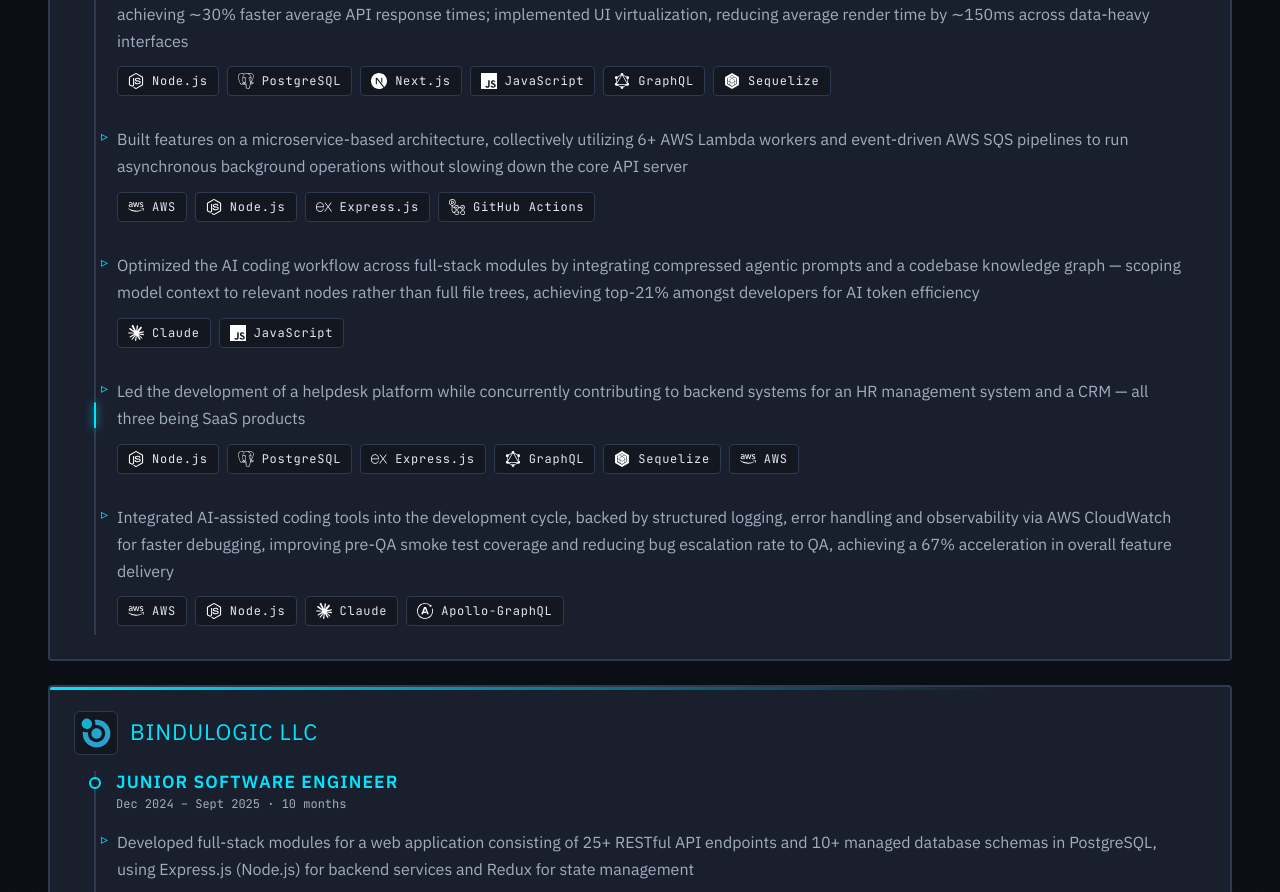
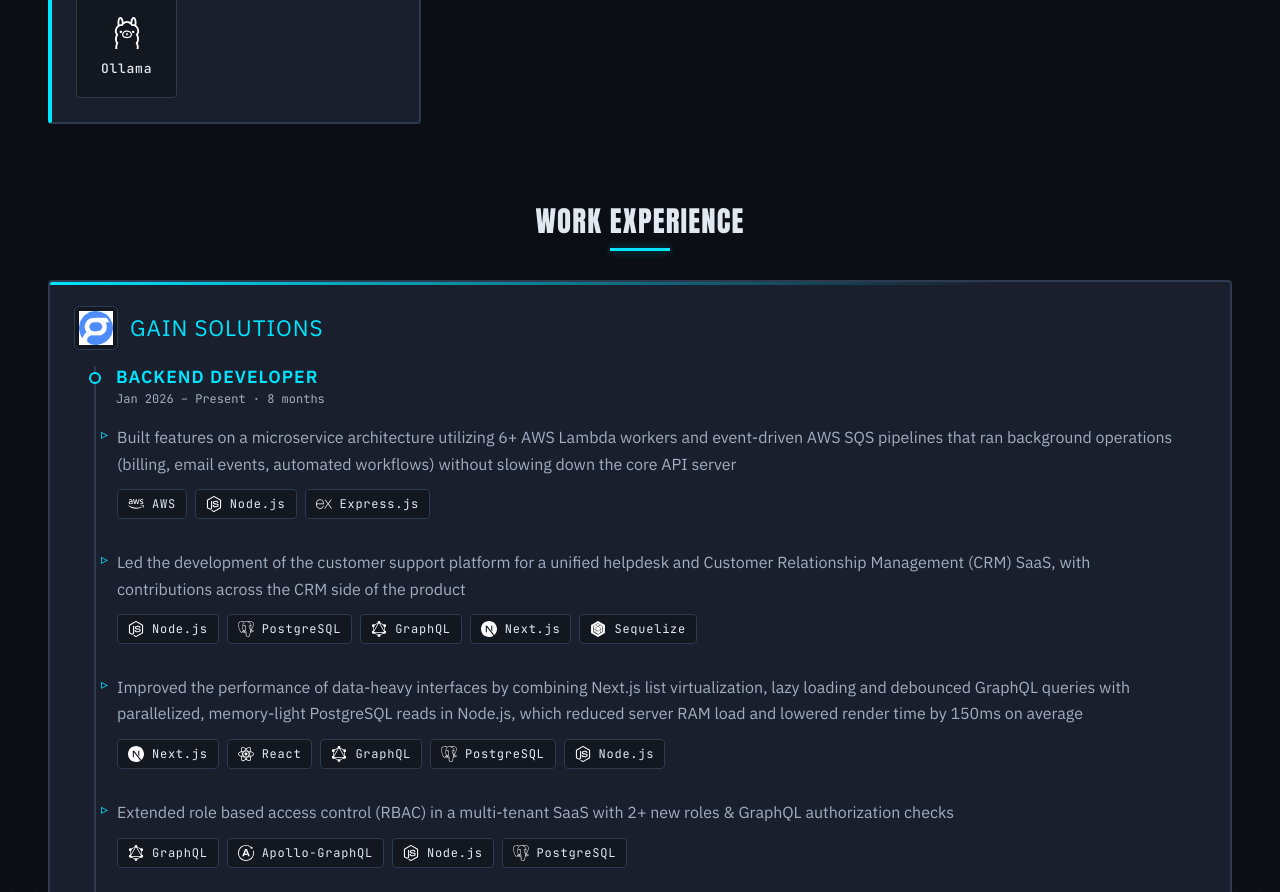
Before and after one commit to GoonerMAK/MyPortfolio-vite, a React (Vite) app: page / in a window 1280 px wide. Shown: the part 1880-2772 px from the top of the page. Built offline with nearby package versions, Linux system fonts and the light colour scheme.

Commit message:
fix: enhance experience component by implementing date formatting and adding new skills to improve clarity and detail

```diff
--- a/src/components/Experience/Experience.tsx
+++ b/src/components/Experience/Experience.tsx
@@ -2,6 +2,7 @@ import { m } from 'motion/react'
 import { experience } from '@/data/portfolio'
 import { skillIconMap, skillColorMap } from '@/data/skillIcons'
 import { DeepDiveZone } from './DeepDiveZone'
+import { formatDateRange, formatDuration, monthsBetween } from '@/lib/date'
 
 // Helper: Parse achievement text and wrap highlighted phrases
 function HighlightedText({ text, highlights }: { text: string; highlights?: string[] }) {
@@ -78,8 +79,9 @@ export function Experience() {
                     </a>
                   ) : company.name}
                 </h3>
-                {/* <span className="text-xs text-[var(--clr-fg)] font-['JetBrains_Mono']">
-                  {company.totalTenure}
+                {/* Company tenure (earliest start → latest end), if re-enabled:
+                <span className="text-xs text-[var(--clr-fg)] font-['JetBrains_Mono']">
+                  {formatDuration(monthsBetween(company.roles.at(-1)!.start, company.roles[0].end))}
                 </span> */}
               </div>
             </div>
@@ -111,7 +113,7 @@ export function Experience() {
                     {role.title}
                   </h4>
                   <p className="text-xs text-[var(--clr-fg)] mt-0.5 font-['JetBrains_Mono']">
-                    {role.dateRange} · {role.duration}
+                    {formatDateRange(role.start, role.end)} · {formatDuration(monthsBetween(role.start, role.end))}
                   </p>
 
                   {/* Achievements */}
--- a/src/data/portfolio.ts
+++ b/src/data/portfolio.ts
@@ -95,7 +95,7 @@ export const projects: Project[] = [
 export const skillsList = [
   {
     title: 'Backend Development',
-    skills: ['Node.js', 'Express.js', 'GraphQL', 'Apollo-GraphQL', 'Zod', 'Stripe', 'Postman', 'JavaScript', 'TypeScript']
+    skills: ['Node.js', 'Express.js', 'GraphQL', 'Apollo-GraphQL', 'Zod', 'Stripe', 'JWT', 'Postman', 'JavaScript', 'TypeScript']
   },
   {
     title: 'Frontend Development',
@@ -103,11 +103,15 @@ export const skillsList = [
   },
   {
     title: 'Databases & ORMs',
-    skills: ['PostgreSQL', 'MongoDB', 'MySQL', 'Redis', 'Supabase', 'Prisma', 'Sequelize']
+    skills: ['PostgreSQL', 'MongoDB', 'MySQL', 'Redis', 'Supabase', 'Prisma', 'Sequelize', 'Mongoose']
   },
   {
     title: 'UI Frameworks & Styling',
     skills: ['Tailwind CSS', 'shadcn/ui', 'Chakra UI', 'Material UI']
+  },
+  {
+    title: 'Testing & Debugging',
+    skills: ['Jest', 'Playwright', 'Chrome DevTools']
   },
   {
     title: 'DevOps, Cloud & Deployment',
@@ -125,34 +129,35 @@ export const experience: ExperienceCompany[] = [
   {
     name: 'Gain Solutions',
     logo: gainSolutionsLogo,
-    totalTenure: '7 months',
     roles: [
       {
         title: 'Backend Developer',
         type: 'Full-time',
-        dateRange: 'Jan 2026 – Present',
-        duration: '7 months',
+        start: '2026-01',
         mode: 'On-site',
         achievements: [
-          'Drove end-to-end performance improvements — optimized database queries and introduced parallelization techniques, achieving ∼30% faster average API response times; implemented UI virtualization, reducing average render time by ∼150ms across data-heavy interfaces',
-          'Built features on a microservice-based architecture, collectively utilizing 6+ AWS Lambda workers and event-driven AWS SQS pipelines to run asynchronous background operations without slowing down the core API server',
-          'Optimized the AI coding workflow across full-stack modules by integrating compressed agentic prompts and a codebase knowledge graph — scoping model context to relevant nodes rather than full file trees, achieving top-21% amongst developers for AI token efficiency',
-          'Led the development of a helpdesk platform while concurrently contributing to backend systems for an HR management system and a CRM — all three being SaaS products',
-          'Integrated AI-assisted coding tools into the development cycle, backed by structured logging, error handling and observability via AWS CloudWatch for faster debugging, improving pre-QA smoke test coverage and reducing bug escalation rate to QA, achieving a 67% acceleration in overall feature delivery',
+          'Built features on a microservice architecture utilizing 6+ AWS Lambda workers and event-driven AWS SQS pipelines that ran background operations (billing, email events, automated workflows) without slowing down the core API server',
+          'Led the development of the customer support platform for a unified helpdesk and Customer Relationship Management (CRM) SaaS, with contributions across the CRM side of the product',
+          'Improved the performance of data-heavy interfaces by combining Next.js list virtualization, lazy loading and debounced GraphQL queries with parallelized, memory-light PostgreSQL reads in Node.js, which reduced server RAM load and lowered render time by 150ms on average',
+          'Extended role based access control (RBAC) in a multi-tenant SaaS with 2+ new roles & GraphQL authorization checks',
+          'Integrated a two stage (local + deployed) pre-QA verification process into an AI-assisted development workflow using Jest unit tests, API tests, DB query checks and Playwright E2E tests, plus structured logging and AWS CloudWatch monitoring, which sped up debugging and reduced QA-reported bugs',
+          'Re-engineered Stripe subscription billing for two SaaS products from tiered plans to flat-rate per-seat pricing, with prorated mid-cycle upgrades and scheduled downgrades',
         ],
         highlights: [
-          ['Drove end-to-end performance improvements', 'achieving ∼30% faster average API response times', 'reducing average render time by ∼150ms'],
-          ['microservice-based architecture', '6+ AWS Lambda workers', 'event-driven AWS SQS pipelines', 'asynchronous background operations'],
-          ['codebase knowledge graph', 'achieving top-21%'],
-          ['SaaS products', 'Led the development'],
-          ['structured logging, error handling and observability via AWS CloudWatch', 'improving pre-QA smoke test coverage', 'achieving a 67% acceleration'],
+          ['microservice architecture', '6+ AWS Lambda workers', 'event-driven AWS SQS pipelines'],
+          ['Led the development', 'unified helpdesk and Customer Relationship Management (CRM) SaaS'],
+          ['parallelized, memory-light PostgreSQL reads', 'reduced server RAM load', 'lowered render time by 150ms on average'],
+          ['role based access control (RBAC)', 'multi-tenant SaaS', '2+ new roles'],
+          ['two stage (local + deployed) pre-QA verification process', 'reduced QA-reported bugs'],
+          ['Re-engineered Stripe subscription billing', 'flat-rate per-seat pricing', 'prorated mid-cycle upgrades'],
         ],
         skills: [
-          ['Node.js', 'PostgreSQL', 'Next.js', 'JavaScript', 'GraphQL', 'Sequelize'],
-          ['AWS', 'Node.js', 'Express.js', 'GitHub Actions'],
-          ['Claude', 'JavaScript'],
-          ['Node.js', 'PostgreSQL', 'Express.js', 'GraphQL', 'Sequelize', 'AWS'],
-          ['AWS', 'Node.js', 'Claude', 'Apollo-GraphQL'],
+          ['AWS', 'Node.js', 'Express.js'],
+          ['Node.js', 'PostgreSQL', 'GraphQL', 'Next.js', 'Sequelize'],
+          ['Next.js', 'React', 'GraphQL', 'PostgreSQL', 'Node.js'],
+          ['GraphQL', 'Apollo-GraphQL', 'Node.js', 'PostgreSQL'],
+          ['Jest', 'Playwright', 'AWS', 'Claude'],
+          ['Stripe', 'Node.js', 'PostgreSQL'],
         ],
       },
     ],
@@ -160,50 +165,46 @@ export const experience: ExperienceCompany[] = [
   {
     name: 'BinduLogic LLC',
     logo: binduLogicLogo,
-    totalTenure: '1 yr 4 months',
     roles: [
       {
         title: 'Junior Software Engineer',
         type: 'Full-time',
-        dateRange: 'Dec 2024 – Sept 2025',
-        duration: '10 months',
+        start: '2024-12',
+        end: '2025-09',
         mode: 'Hybrid',
         achievements: [
-          'Developed full-stack modules for a web application consisting of 25+ RESTful API endpoints and 10+ managed database schemas in PostgreSQL, using Express.js (Node.js) for backend services and Redux for state management',
-          'Migrated specific legacy modules from React/Material UI to the React/Tailwind/shadcn UI stack, contributing ∼55% of the migration efforts toward the team’s ∼90% overall migration progress',
-          'Built 7+ responsive React interfaces, combining lazy API fetching, server-side pagination and batched Prisma includes to improve Lighthouse Performance scores by an average of ∼15% across five modules',
+          'Developed full-stack modules for a Hospital Management Information System (HMIS) covering supply, consumption, stock, distribution — using React, TypeScript, Redux Toolkit, Express (Node.js) & PostgreSQL, spanning 60+ RESTful endpoints and 25+ Prisma models indexed for faster queries',
+          'Designed reusable base React components for the HMIS, adopted across 10+ responsive user interfaces, which reduced code duplication and development effort for future modules',
+          'Built 7+ stock movement flows (e.g. transfers, adjustments, distributions) ensuring atomicity and integrated them with the system’s audit trail and Datadog monitoring',
         ],
         highlights: [
-          ['25+ RESTful API endpoints', '10+ managed database schemas'],
-          ['contributing ∼55%', 'the team’s ∼90% overall migration progress'],
-          ['7+ responsive React interfaces', 'server-side pagination and batched Prisma includes', 'Lighthouse Performance scores by an average of ∼15%'],
+          ['Hospital Management Information System (HMIS)', '60+ RESTful endpoints', '25+ Prisma models'],
+          ['reusable base React components', '10+ responsive user interfaces'],
+          ['7+ stock movement flows', 'ensuring atomicity', 'Datadog monitoring'],
         ],
         skills: [
-          ['TypeScript', 'Express.js', 'Node.js', 'PostgreSQL', 'Redux', 'React'],
-          ['React', 'Tailwind CSS', 'shadcn/ui', 'Material UI', 'HTML', 'CSS3'],
-          ['React', 'Node.js', 'Prisma', 'TypeScript', 'Redux', 'PostgreSQL'],
+          ['React', 'TypeScript', 'Redux', 'Express.js', 'PostgreSQL', 'Prisma'],
+          ['React', 'TypeScript', 'Tailwind CSS', 'shadcn/ui'],
+          ['Node.js', 'Prisma', 'PostgreSQL', 'Datadog'],
         ],
       },
       {
         title: 'Software Engineer Intern',
         type: 'Internship',
-        dateRange: 'Jun 2024 – Nov 2024',
-        duration: '6 months',
+        start: '2024-06',
+        end: '2024-11',
         mode: 'On-site',
         achievements: [
-          'Created a project expenditure app using React, TypeScript, Express, Prisma; ensured 80%+ test coverage through unit & integration testing using Jest, while enforcing runtime type safety with Zod',
-          'Contributed to the development of a project module — implemented RTK Query, ensured proper state management, and maintained UI consistency, delivering ∼70% of the team\'s frontend output',
-          'Collaborated within a four-person intern team on full-stack development, rotationally taking ownership of assigned features — breaking them into tickets and coordinating delivery within the team.',
+          'Implemented an inventory dashboard and product catalog for a Hospital Management Information System (HMIS) with React, TypeScript, shadcn/ui and RTK Query, and Zod-validated RESTful APIs serving 30K+ medicine brands across 200+ manufacturers with live stock quantities',
+          'Collaborated as part of a four-person intern team on product features, broke down assigned work into actionable tickets and coordinated delivery through regular syncs and reviews on a rotational basis',
         ],
         highlights: [
-          ['ensured 80%+ test coverage', 'runtime type safety with Zod'],
-          ['Contributed to the development', 'delivering ∼70% of the team\'s frontend output'],
-          ['four-person intern team', 'rotationally taking ownership of assigned features'],
+          ['inventory dashboard and product catalog', '30K+ medicine brands', '200+ manufacturers'],
+          ['four-person intern team', 'on a rotational basis'],
         ],
         skills: [
-          ['React', 'TypeScript', 'Express.js', 'Prisma', 'Zod'],
-          ['TypeScript', 'React', 'React Query', 'Redux'],
-          ['Git', 'Node.js'],
+          ['React', 'TypeScript', 'shadcn/ui', 'Redux', 'Zod', 'Express.js'],
+          ['Git'],
         ],
       },
     ],
@@ -216,27 +217,27 @@ export const deepDive: DeepDiveRole[] = [
     title: 'Backend Developer',
     dateRange: 'Jan 2026 – Present',
     overview:
-      'Backend-focused role across three concurrent SaaS products — a helpdesk platform, an HR management system, and a CRM. Work spans API performance, event-driven background processing, and embedding AI tooling deep into the delivery cycle.',
+      'Backend-focused role on a unified helpdesk and CRM SaaS — leading the customer support platform while contributing across the CRM side. Work spans event-driven background processing, performance, access control, billing, and a tighter pre-QA loop around AI-assisted development.',
     items: [
       {
         detail:
-          'Drove end-to-end performance work on data-heavy interfaces: profiled and rewrote slow database queries, parallelized independent I/O paths, and added UI virtualization for large lists. Net effect was ∼30% faster average API response times and ∼150ms lower average render time on the heaviest screens.',
-        skills: ['Node.js', 'PostgreSQL', 'React', 'TypeScript'],
-      },
-      {
-        detail:
-          'Built an asynchronous processing layer using 6+ independently-deployed AWS Lambda workers fed by SQS pipelines — including scheduled and queue-triggered jobs — moving long-running operations off the request path. The core API server stayed responsive under load while heavy jobs ran in the background and retried safely on failure.',
+          'Built features on a microservice architecture with 6+ AWS Lambda workers fed by event-driven SQS pipelines, moving billing, email events and automated workflows off the request path so the core API server stayed responsive.',
         skills: ['AWS', 'Node.js'],
       },
       {
         detail:
-          'Optimized the AI coding workflow across full-stack modules by feeding compressed agentic prompts and a codebase knowledge graph to the model — scoping its context to the relevant nodes instead of whole file trees. Ranked top-21% among developers for AI token efficiency.',
-        skills: ['Claude', 'GitHub Copilot', 'TypeScript'],
+          'Tuned data-heavy interfaces end to end: Next.js list virtualization, lazy loading and debounced GraphQL queries on the client, paired with parallelized, memory-light PostgreSQL reads in Node.js. Cut server RAM load and lowered average render time by 150ms.',
+        skills: ['Next.js', 'GraphQL', 'PostgreSQL', 'Node.js'],
       },
       {
         detail:
-          'Integrated AI-assisted tooling into the everyday cycle — backed by structured logging and error handling surfaced in cloud logs for faster debugging — to raise pre-QA smoke-test coverage and cut the bug escalation rate to QA, contributing to a 67% acceleration in overall feature delivery across the three products.',
-        skills: ['Claude', 'GitHub Actions', 'Node.js'],
+          'Extended RBAC in the multi-tenant product with 2+ new roles and GraphQL authorization checks, and re-engineered Stripe subscription billing for two SaaS products from tiered plans to flat-rate per-seat pricing with prorated mid-cycle upgrades and scheduled downgrades.',
+        skills: ['GraphQL', 'Stripe', 'Node.js'],
+      },
+      {
+        detail:
+          'Added a two-stage (local + deployed) pre-QA verification process to the AI-assisted workflow — Jest unit tests, API tests, DB query checks and Playwright E2E tests, backed by structured logging and AWS CloudWatch — which sped up debugging and reduced QA-reported bugs.',
+        skills: ['Jest', 'Playwright', 'AWS', 'Claude'],
       },
     ],
   },
@@ -245,22 +246,22 @@ export const deepDive: DeepDiveRole[] = [
     title: 'Junior Software Engineer',
     dateRange: 'Dec 2024 – Sept 2025',
     overview:
-      'Full-stack delivery on a production web application, plus a large legacy modernization effort moving the UI to a modern React/Tailwind/shadcn stack.',
+      'Full-stack delivery on a Hospital Management Information System (HMIS) — supply, consumption, stock and distribution modules, owned from schema to UI.',
     items: [
       {
         detail:
-          'Developed full-stack modules covering 25+ RESTful endpoints and 10+ managed PostgreSQL schemas — Express.js services on the backend with Redux managing client state. Owned the modules end to end from schema design through API to UI wiring.',
-        skills: ['Express.js', 'Node.js', 'PostgreSQL', 'Redux', 'React'],
+          'Developed full-stack HMIS modules with React, TypeScript, Redux Toolkit, Express and PostgreSQL — 60+ RESTful endpoints and 25+ Prisma models, indexed for faster queries.',
+        skills: ['React', 'TypeScript', 'Express.js', 'PostgreSQL', 'Prisma'],
       },
       {
         detail:
-          'Led a chunk of a legacy migration off older React and Material UI onto the React/Tailwind/shadcn stack — contributing 54% of the migration effort toward 88% overall project completion while keeping the app shippable throughout.',
-        skills: ['React', 'Tailwind CSS', 'shadcn/ui', 'Material UI'],
+          'Designed reusable base React components adopted across 10+ responsive interfaces, cutting duplication and speeding up development of later modules.',
+        skills: ['React', 'Tailwind CSS', 'shadcn/ui'],
       },
       {
         detail:
-          'Built 7+ responsive interfaces and paired them with optimized backend code, introducing lazy API fetching that lifted Lighthouse Performance scores by an average of 12% across five modules.',
-        skills: ['React', 'Node.js', 'Vite'],
+          'Built 7+ atomic stock movement flows (transfers, adjustments, distributions) wired into the system’s audit trail and Datadog monitoring.',
+        skills: ['Node.js', 'Prisma', 'Datadog'],
       },
     ],
   },
@@ -269,22 +270,17 @@ export const deepDive: DeepDiveRole[] = [
     title: 'Software Engineer Intern',
     dateRange: 'Jun 2024 – Nov 2024',
     overview:
-      'Internship on a five-person team building a project-expenditure app and a shared project module, rotating into team-lead duties.',
+      'Internship on a four-person team building HMIS inventory features, with rotating ownership of planning and delivery.',
     items: [
       {
         detail:
-          'Created a project-expenditure app with React, TypeScript, Express, and Prisma. Held 80%+ test coverage through unit and integration tests in Jest, and enforced runtime type safety with Zod at the boundaries.',
-        skills: ['React', 'TypeScript', 'Express.js', 'Prisma', 'Zod'],
+          'Implemented an inventory dashboard and product catalog with React, TypeScript, shadcn/ui and RTK Query, backed by Zod-validated RESTful APIs serving 30K+ medicine brands across 200+ manufacturers with live stock quantities.',
+        skills: ['React', 'TypeScript', 'Redux', 'Zod'],
       },
       {
         detail:
-          'Contributed to a shared project module — wired up RTK Query, kept state management consistent, and maintained UI consistency across the team, delivering 71% of the team’s frontend output.',
-        skills: ['React', 'React Query', 'Redux'],
-      },
-      {
-        detail:
-          'Collaborated closely on full-stack work with a five-person team and took the team-lead role on a rotational basis, coordinating tasks and reviews during those stints.',
-        skills: ['Git', 'JavaScript'],
+          'Broke assigned work into actionable tickets and coordinated delivery through regular syncs and reviews, taking ownership on a rotational basis.',
+        skills: ['Git'],
       },
     ],
   },
--- /dev/null
+++ b/src/lib/date.ts
@@ -0,0 +1,38 @@
+/** Year-month string, e.g. '2026-01'. Day precision isn't needed for tenure. */
+export type YearMonth = `${number}-${string}`
+
+const MONTHS = ['Jan', 'Feb', 'Mar', 'Apr', 'May', 'Jun', 'Jul', 'Aug', 'Sept', 'Oct', 'Nov', 'Dec']
+
+function parseYearMonth(value: YearMonth): { year: number; month: number } {
+  const [year, month] = value.split('-').map(Number)
+  return { year, month: month - 1 }
+}
+
+/** 'Jan 2026 – Present' / 'Dec 2024 – Sept 2025'. A missing `end` means the role is ongoing. */
+export function formatDateRange(start: YearMonth, end?: YearMonth): string {
+  const fmt = (v: YearMonth) => {
+    const { year, month } = parseYearMonth(v)
+    return `${MONTHS[month]} ${year}`
+  }
+  return `${fmt(start)} – ${end ? fmt(end) : 'Present'}`
+}
+
+/**
+ * Counts months inclusively (Jan → Mar = 3), matching LinkedIn's convention.
+ * Ongoing roles are measured against `now`, so the portfolio never shows a stale tenure.
+ */
+export function monthsBetween(start: YearMonth, end?: YearMonth, now: Date = new Date()): number {
+  const s = parseYearMonth(start)
+  const e = end ? parseYearMonth(end) : { year: now.getFullYear(), month: now.getMonth() }
+  return Math.max(1, (e.year - s.year) * 12 + (e.month - s.month) + 1)
+}
+
+/** 6 → '6 months', 12 → '1 yr', 16 → '1 yr 4 months'. */
+export function formatDuration(totalMonths: number): string {
+  const years = Math.floor(totalMonths / 12)
+  const months = totalMonths % 12
+  const parts: string[] = []
+  if (years) parts.push(`${years} ${years === 1 ? 'yr' : 'yrs'}`)
+  if (months) parts.push(`${months} ${months === 1 ? 'month' : 'months'}`)
+  return parts.join(' ')
+}
--- a/src/types/index.ts
+++ b/src/types/index.ts
@@ -1,4 +1,5 @@
 import type { LucideIcon } from 'lucide-react'
+import type { YearMonth } from '@/lib/date'
 
 export interface Header {
   homepage: string
@@ -32,8 +33,8 @@ export interface Contact {
 export interface ExperienceRole {
   title: string
   type: string
-  dateRange: string
-  duration: string
+  start: YearMonth
+  end?: YearMonth
   mode: string
   achievements: string[]
   highlights?: string[][]
@@ -45,7 +46,6 @@ export interface ExperienceRole {
 export interface ExperienceCompany {
   name: string
   logo: string
-  totalTenure: string
   roles: ExperienceRole[]
 }
 
```
Also changed, not shown: src/data/skillIcons.ts (+19 -0 lines).
